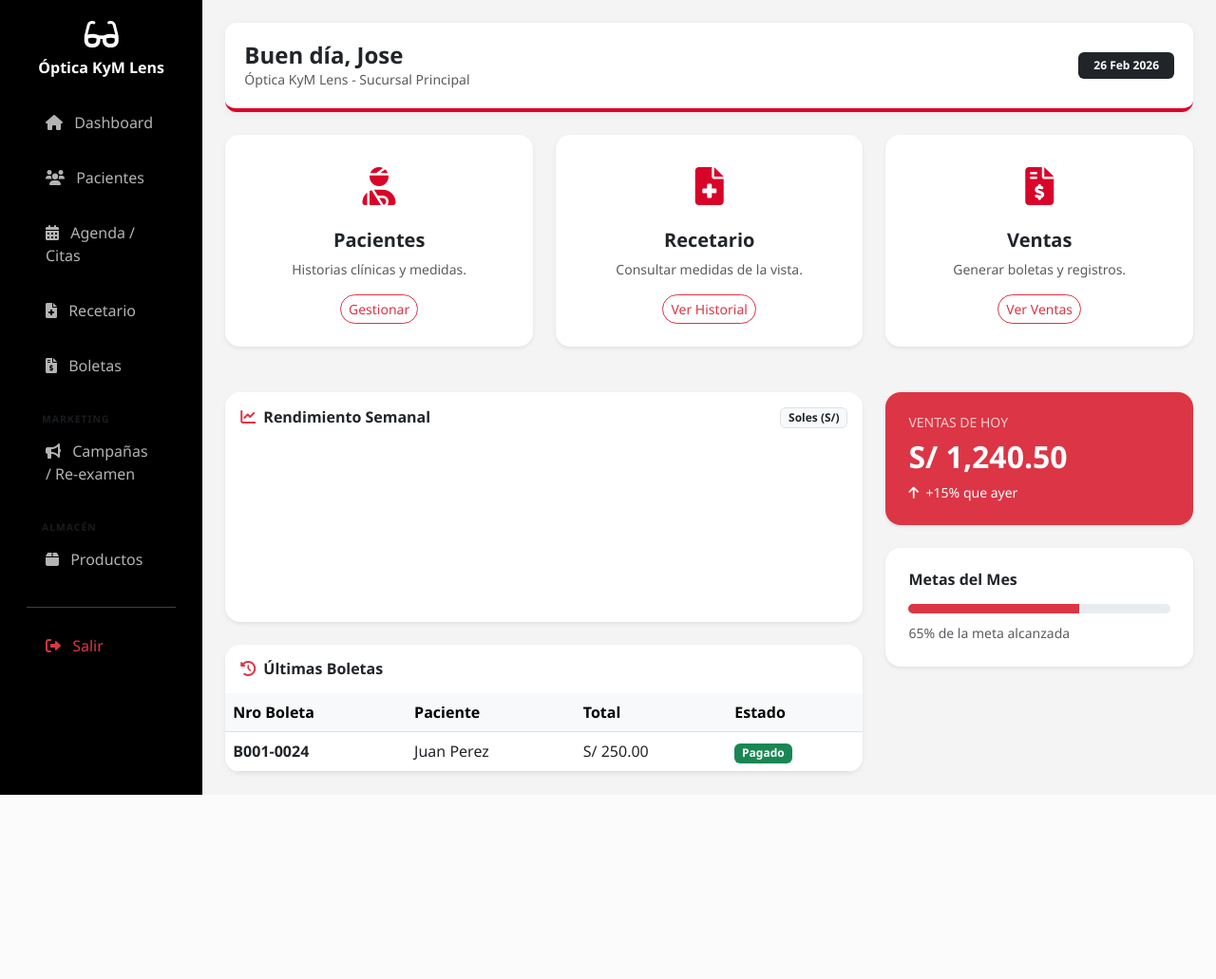
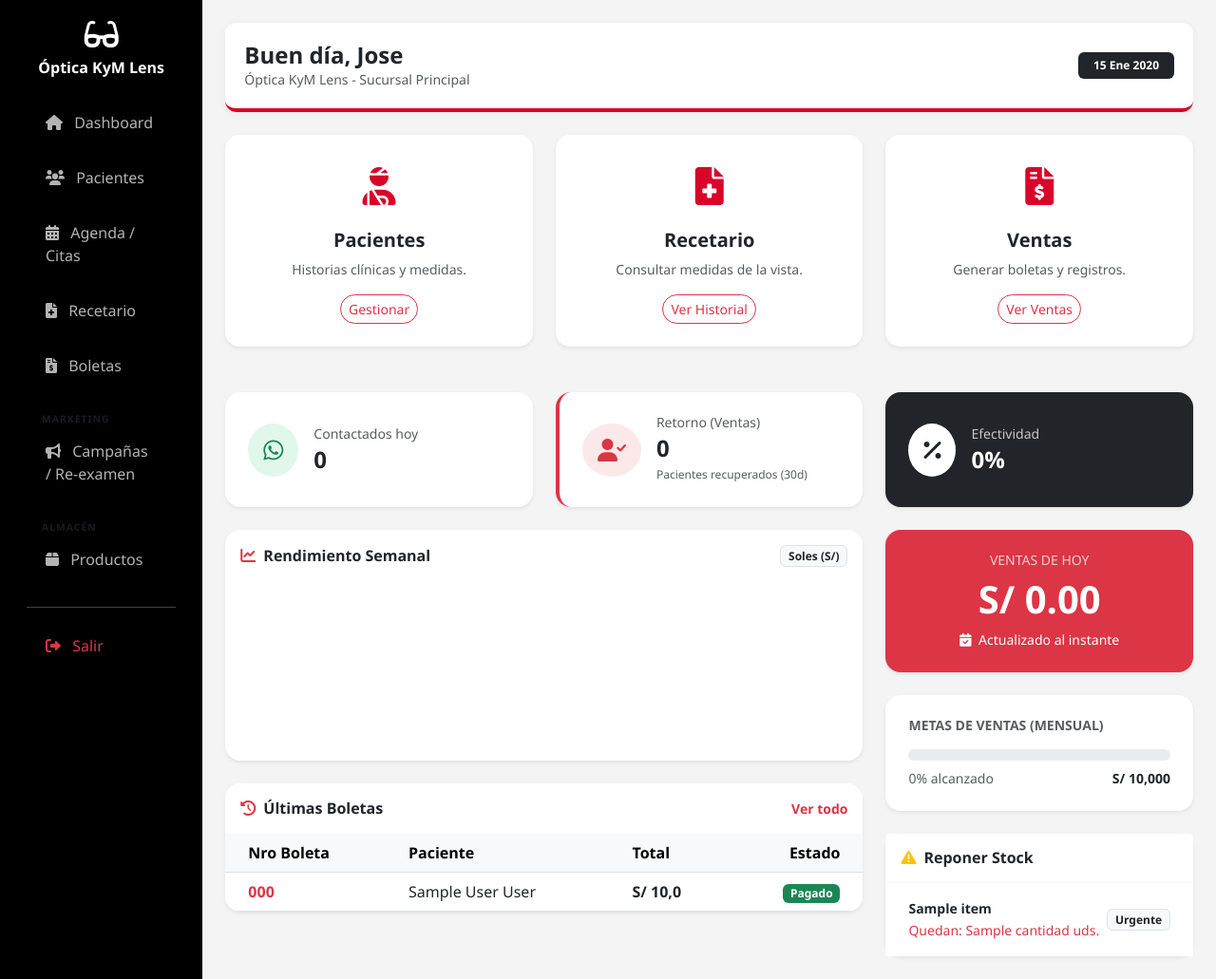
Before and after one commit to JMVasquezR/administrador_optica, a Django app: template app_web/templates/v2/home.html in a window 1280 px wide. Shown: the whole page at 95% size. Before the commit the page ends 837 px from the top, so only its background shows below. Run offline with Django 5.2, Linux system fonts and the light colour scheme; tables that the repository leaves empty hold one stand-in row (values such as "Sample post"); the template is opened without the code that fills it: values that come from a table or form of the project are taken from there, most other values are stand-ins (such as "Sample title", 1, 10 or a date in 2020); a map, chart or similar area stays blank.

Commit message:
se modifica dashboard

```diff
--- a/app_web/templates/v2/home.html
+++ b/app_web/templates/v2/home.html
@@ -9,6 +9,12 @@
     <link href="https://cdn.jsdelivr.net/npm/bootstrap@5.3.0/dist/css/bootstrap.min.css" rel="stylesheet">
     <link href="https://cdnjs.cloudflare.com/ajax/libs/font-awesome/6.0.0/css/all.min.css" rel="stylesheet">
     <link href="{% static 'v2/base.css' %}" rel="stylesheet">
+    <style>
+        /* Estilos específicos para métricas de marketing */
+        .bg-success-subtle { background-color: #e1f7ec !important; }
+        .bg-danger-subtle { background-color: #fbe9e9 !important; }
+        .x-small { font-size: 0.75rem; }
+    </style>
 </head>
 <body>
 
@@ -33,19 +39,61 @@
                     <p class="text-muted m-0 small">Óptica KyM Lens - Sucursal Principal</p>
                 </div>
                 <div class="text-end">
-                    <span class="badge bg-dark px-3 py-2">26 Feb 2026</span>
+                    <span class="badge bg-dark px-3 py-2">{{ fecha_actual|date:"d M Y"|default:"15 Mar 2026" }}</span>
                 </div>
             </div>
 
             {% include 'v2/cards_home.html' %}
 
+            <div class="row g-4 mb-4">
+                <div class="col-12 col-md-4">
+                    <div class="card border-0 shadow-sm rounded-4 h-100">
+                        <div class="card-body d-flex align-items-center p-4">
+                            <div class="flex-shrink-0 bg-success-subtle text-success p-3 rounded-circle me-3">
+                                <i class="fab fa-whatsapp fa-xl"></i>
+                            </div>
+                            <div>
+                                <h6 class="text-muted small mb-1">Contactados hoy</h6>
+                                <h4 class="fw-bold mb-0" id="dash-contacted-today">{{ contactos_hoy|default:"0" }}</h4>
+                            </div>
+                        </div>
+                    </div>
+                </div>
+                <div class="col-12 col-md-4">
+                    <div class="card border-0 shadow-sm rounded-4 h-100 border-start border-danger border-4">
+                        <div class="card-body d-flex align-items-center p-4">
+                            <div class="flex-shrink-0 bg-danger-subtle text-danger p-3 rounded-circle me-3">
+                                <i class="fas fa-user-check fa-xl"></i>
+                            </div>
+                            <div>
+                                <h6 class="text-muted small mb-1">Retorno (Ventas)</h6>
+                                <h4 class="fw-bold mb-0" id="dash-conversions">{{ regresos_mes|default:"0" }}</h4>
+                                <span class="text-muted x-small">Pacientes recuperados (30d)</span>
+                            </div>
+                        </div>
+                    </div>
+                </div>
+                <div class="col-12 col-md-4">
+                    <div class="card border-0 shadow-sm rounded-4 h-100 bg-dark text-white">
+                        <div class="card-body d-flex align-items-center p-4">
+                            <div class="flex-shrink-0 bg-white text-dark p-3 rounded-circle me-3">
+                                <i class="fas fa-percentage fa-xl"></i>
+                            </div>
+                            <div>
+                                <h6 class="small mb-1 opacity-75">Efectividad</h6>
+                                <h4 class="fw-bold mb-0" id="dash-efficiency">{{ efectividad|default:"0" }}%</h4>
+                            </div>
+                        </div>
+                    </div>
+                </div>
+            </div>
+
             <div class="row g-4">
                 <div class="col-12 col-xl-8">
                     <div class="card border-0 shadow-sm rounded-4 overflow-hidden mb-4">
                         <div class="card-header bg-white py-3 border-0 d-flex justify-content-between align-items-center">
-                            <h6 class="m-0 fw-bold"><i class="fas fa-chart-line me-2 text-danger"></i>Rendimiento
-                                Semanal</h6>
-                            <span class="badge bg-light text-dark border">Soles (S/)</span>
+                            <h6 class="m-0 fw-bold"><i class="fas fa-chart-line me-2 text-danger"></i>Rendimiento Semanal</h6>
+                            <span class="badge bg-light text-dark border small">Soles (S/)</span>
                         </div>
                         <div class="card-body">
                             <canvas id="salesChart" style="max-height: 300px;"></canvas>
@@ -53,26 +101,35 @@
                     </div>
 
                     <div class="card border-0 shadow-sm rounded-4 overflow-hidden">
-                        <div class="card-header bg-white py-3 border-0">
+                        <div class="card-header bg-white py-3 border-0 d-flex justify-content-between align-items-center">
                             <h6 class="m-0 fw-bold"><i class="fas fa-history me-2 text-danger"></i>Últimas Boletas</h6>
+                            <a href="{% url 'app_web:sales_ticket_list' %}" class="small text-danger text-decoration-none fw-bold">Ver todo</a>
                         </div>
                         <div class="table-responsive">
                             <table class="table align-middle mb-0 table-hover">
                                 <thead class="table-light">
                                 <tr>
-                                    <th>Nro Boleta</th>
+                                    <th class="ps-4">Nro Boleta</th>
                                     <th>Paciente</th>
                                     <th>Total</th>
-                                    <th>Estado</th>
+                                    <th class="text-end pe-4">Estado</th>
                                 </tr>
                                 </thead>
                                 <tbody>
-                                <tr>
-                                    <td class="fw-bold">B001-0024</td>
-                                    <td>Juan Perez</td>
-                                    <td>S/ 250.00</td>
-                                    <td><span class="badge bg-success">Pagado</span></td>
-                                </tr>
+                                    {% for boleta in ultimas_boletas %}
+                                    <tr>
+                                        <td class="ps-4 fw-bold text-danger">{{ boleta.ballot_number }}</td>
+                                        <td>{{ boleta.patient }}</td>
+                                        <td class="fw-bold">S/ {{ boleta.sales_total }}</td>
+                                        <td class="text-end pe-4"><span class="badge bg-success">Pagado</span></td>
+                                    </tr>
+                                    {% empty %}
+                                    <tr>
+                                        <td colspan="4" class="text-center py-4 text-muted small italic">
+                                            No hay ventas registradas en las últimas horas.
+                                        </td>
+                                    </tr>
+                                    {% endfor %}
                                 </tbody>
                             </table>
                         </div>
@@ -81,19 +138,47 @@
 
                 <div class="col-12 col-xl-4">
                     <div class="card border-0 shadow-sm rounded-4 bg-danger text-white mb-4">
-                        <div class="card-body p-4">
+                        <div class="card-body p-4 text-center">
                             <h6 class="small text-uppercase opacity-75">Ventas de Hoy</h6>
-                            <h2 class="fw-bold mb-0">S/ 1,240.50</h2>
-                            <p class="small mb-0 mt-2"><i class="fas fa-arrow-up me-1"></i> +15% que ayer</p>
+                            <h2 class="fw-bold mb-0" style="font-size: 2.5rem;">S/ {{ ventas_hoy|default:"0.00" }}</h2>
+                            <p class="small mb-0 mt-2"><i class="fas fa-calendar-check me-1"></i> Actualizado al instante</p>
                         </div>
                     </div>
+
+                    <div class="card border-0 shadow-sm rounded-4 mb-4">
+                        <div class="card-body p-4">
+                            <h6 class="fw-bold mb-3 small text-uppercase text-muted">Metas de Ventas (Mensual)</h6>
+                            <div class="progress mb-2" style="height: 12px; border-radius: 10px;">
+                                <div class="progress-bar bg-danger" role="progressbar" style="width: {{ meta_porcentaje|default:'0' }}%"></div>
+                            </div>
+                            <div class="d-flex justify-content-between">
+                                <span class="small text-muted">{{ meta_porcentaje|default:"0" }}% alcanzado</span>
+                                <span class="small fw-bold">S/ {{ meta_total|default:"10,000" }}</span>
+                            </div>
+                        </div>
+                    </div>
+
                     <div class="card border-0 shadow-sm rounded-4">
-                        <div class="card-body p-4">
-                            <h6 class="fw-bold mb-3">Metas del Mes</h6>
-                            <div class="progress mb-2" style="height: 10px;">
-                                <div class="progress-bar bg-danger" role="progressbar" style="width: 65%"></div>
-                            </div>
-                            <span class="small text-muted">65% de la meta alcanzada</span>
+                        <div class="card-header bg-white py-3 border-0 border-bottom border-light">
+                            <h6 class="m-0 fw-bold"><i class="fas fa-exclamation-triangle me-2 text-warning"></i>Reponer Stock</h6>
+                        </div>
+                        <div class="card-body p-0">
+                            <ul class="list-group list-group-flush">
+                                {% for item in stock_critico %}
+                                <li class="list-group-item d-flex justify-content-between align-items-center border-0 px-4 py-3">
+                                    <div>
+                                        <p class="m-0 fw-bold small text-dark">{{ item.nombre }}</p>
+                                        <small class="text-danger">Quedan: {{ item.cantidad }} uds.</small>
+                                    </div>
+                                    <span class="badge bg-light text-dark border">Urgente</span>
+                                </li>
+                                {% empty %}
+                                <li class="list-group-item text-center py-4 text-muted small italic">
+                                    <i class="fas fa-check-circle text-success d-block mb-2 fa-lg"></i>
+                                    Stock actualizado
+                                </li>
+                                {% endfor %}
+                            </ul>
                         </div>
                     </div>
                 </div>
@@ -108,7 +193,7 @@
 <script src="{% static 'v2/home.js' %}"></script>
 
 <script>
-    // 1. OCULTAR LOADER
+    // 1. OCULTAR LOADER AL CARGAR
     window.addEventListener('load', () => {
         const loader = document.getElementById('page-loader');
         setTimeout(() => {
@@ -116,15 +201,13 @@
         }, 300);
     });
 
-    // 2. MOSTRAR LOADER AL NAVEGAR
+    // 2. MOSTRAR LOADER AL NAVEGAR ENTRE PÁGINAS DEL MENÚ
     document.addEventListener('click', (e) => {
         const link = e.target.closest('a.nav-link, .card-menu');
         if (link && link.href && !link.href.includes('#') && link.target !== '_blank') {
             document.getElementById('page-loader').classList.remove('loader-hidden');
         }
     });
-
-
 </script>
 </body>
 </html>
```
Also changed, not shown: app_web/views.py (+48 -1 lines).
